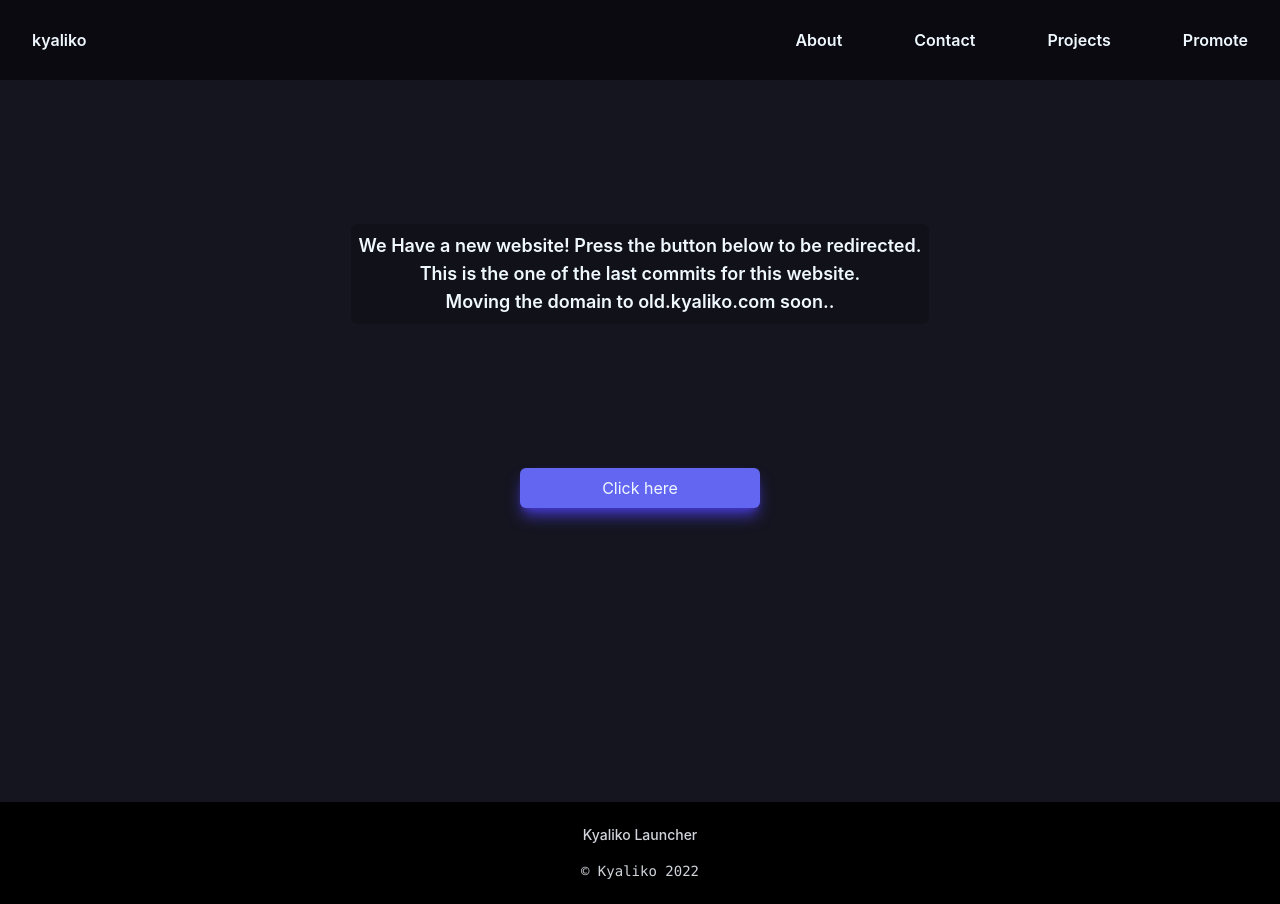
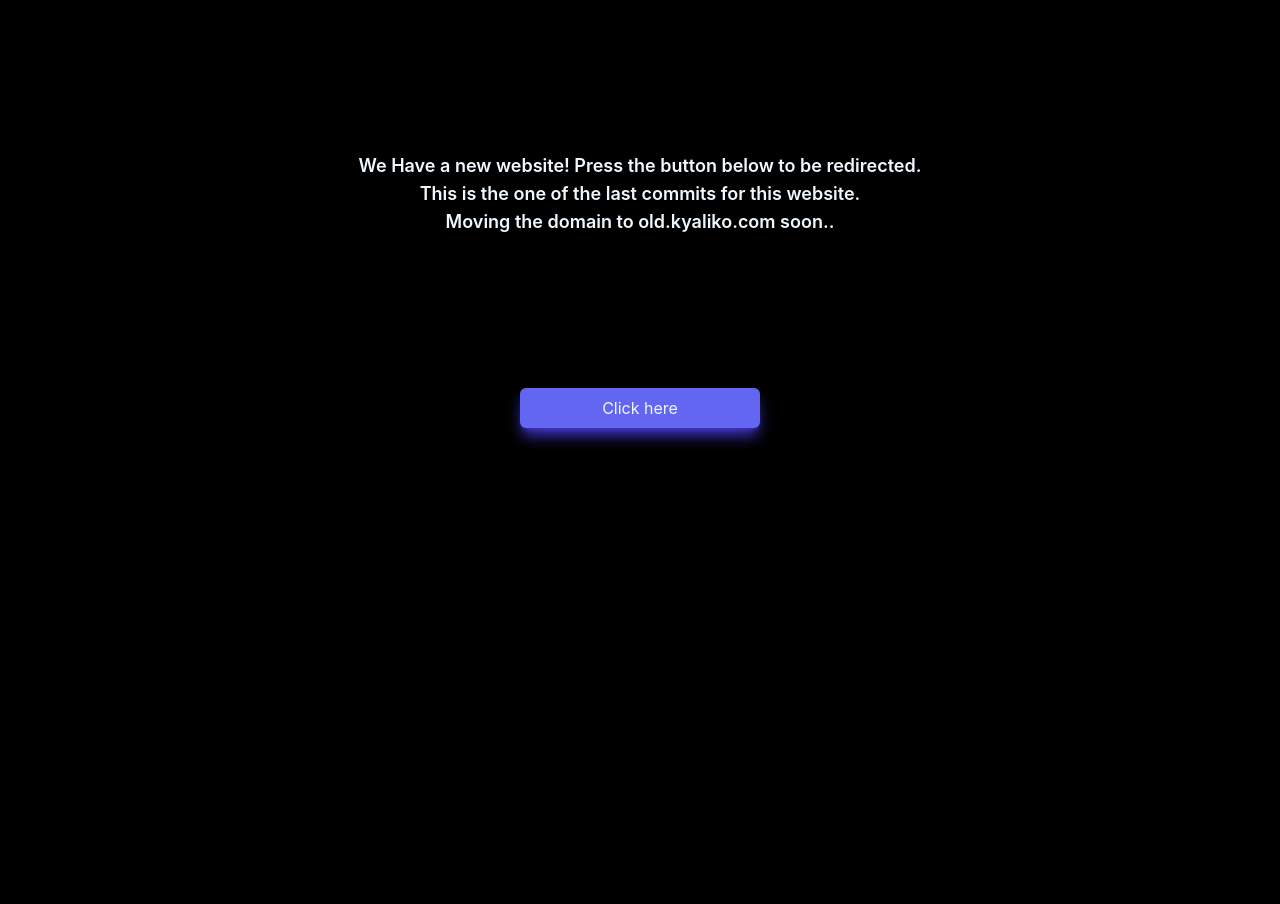
Before and after one commit to Hi-doki/kyalikoweb, a Next.js app: page / in a window 1280 px wide. After the commit the page ends 800 px from the top, so only its background shows below. Built offline with nearby package versions, Linux system fonts and the light colour scheme.

Commit message:
meowmeowmeow40

```diff
--- a/components/Footer.js
+++ b/components/Footer.js
@@ -2,11 +2,8 @@
 
 const Footer = () => {
   return (
-    <div className="flex bg-black h-[102px] translate-y-full font-medium place-content-center text-gray-300 items-center text-center selection:bg-slate-900">
-      <div className="grid grid-cols-1 items-center text-center gap-4">
-        <Link href="https://mc.kyaliko.com/" className="">
-          <a className="text-sm">Kyaliko Launcher</a>
-        </Link>
+    <div className="absolute bottom-10 w-screen overflow-hidden font-medium place-content-center text-gray-300 items-center text-center selection:bg-slate-900">
+      <div className="">
         <samp className="text-sm">© Kyaliko 2022</samp>
       </div>
     </div>
--- a/components/Layout.js
+++ b/components/Layout.js
@@ -3,8 +3,8 @@
 
 export default function Layout({children}) {
     return (
-        <div className="bg-[#252525]">
-            <div className="bg-[#151520] h-full">
+        <div className="">
+            <div className="h-full">
                 <div className="transition ease-in-out duration-500 ">
                     {children}
                 </div>
--- a/pages/contact.js
+++ b/pages/contact.js
@@ -73,7 +73,6 @@
         </div>
 
       </div>
-      <Footer />
     </div>
   )
 }
--- a/pages/index.js
+++ b/pages/index.js
@@ -16,10 +16,7 @@
         <meta property="og:description" content="Kyaliko is a dev team that creates .NET Applications for people that are learning to code :3" />
         <link rel="icon" href="/kyafav.ico" />
       </Head>
-
-      <Navbar />
       <Hero />
-      <Footer />
     </div>
   )
 }
--- a/pages/projects.js
+++ b/pages/projects.js
@@ -32,7 +32,6 @@
             </div>
           </div>
         </div>
-        <Footer />
     </div>
   )
 }
--- a/pages/promote.js
+++ b/pages/promote.js
@@ -69,7 +69,6 @@
             </div>
           </div>
         </div>
-        <Footer />
     </div>
   )
 }
```
